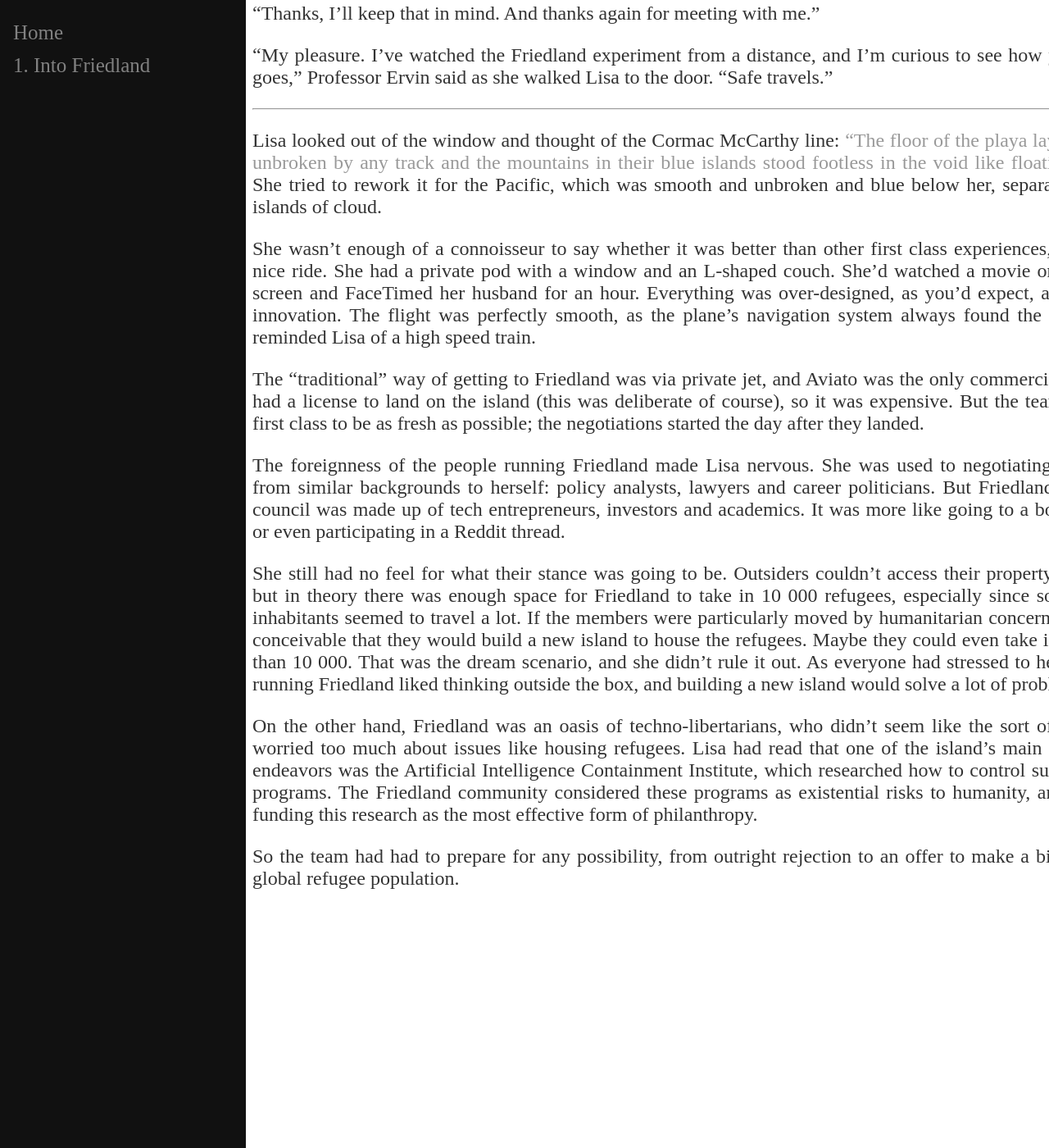
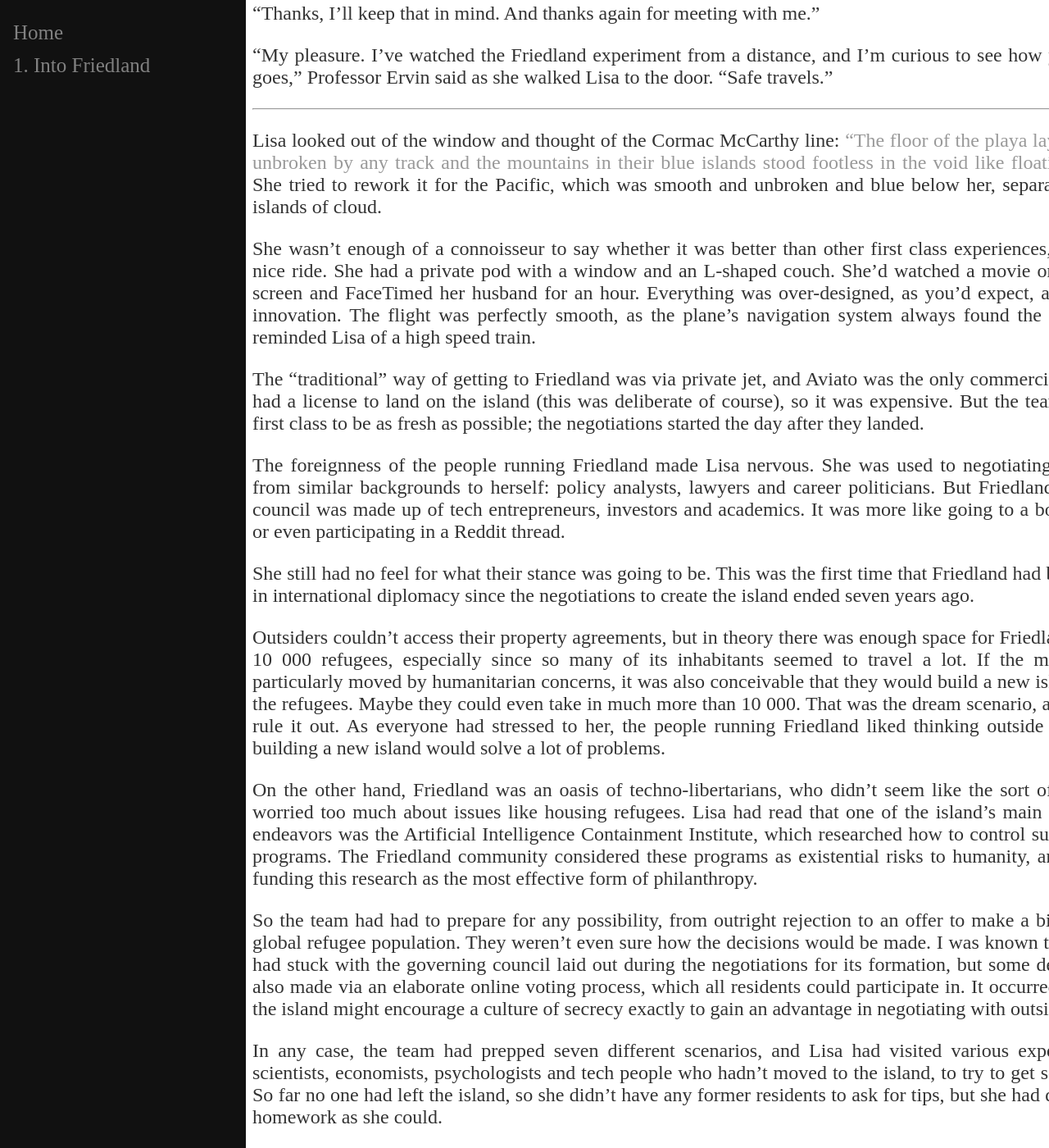
Before and after one commit to fylobc/fylobc.github.io, a Jekyll site: the page built from _parts/Part_0.md, in a window 1280 px wide and 1400 px high, scrolled down 980 px. Shown: the whole window at 82% size. Built offline with Jekyll 4.4.1, drawn with Linux system fonts in a browser that asks for light colours.

Commit message:
Edited part 1

```diff
--- a/_parts/Part_0.md
+++ b/_parts/Part_0.md
@@ -35,8 +35,12 @@ The “traditional” way of getting to Friedland was via private jet, and Aviat
 
 The foreignness of the people running Friedland made Lisa nervous. She was used to negotiating with people from similar backgrounds to herself: policy analysts, lawyers and career politicians. But Friedland’s governing council was made up of tech entrepreneurs, investors and academics. It was more like going to a board meeting, or even participating in a Reddit thread.
 
-She still had no feel for what their stance was going to be. Outsiders couldn’t access their property agreements, but in theory there was enough space for Friedland to take in 10 000 refugees, especially since so many of its inhabitants seemed to travel a lot. If the members were particularly moved by humanitarian concerns, it was also conceivable that they would build a new island to house the refugees. Maybe they could even take in much more than 10 000. That was the dream scenario, and she didn’t rule it out. As everyone had stressed to her, the people running Friedland liked thinking outside the box, and building a new island would solve a lot of problems.
+She still had no feel for what their stance was going to be. This was the first time that Friedland had been engaged in international diplomacy since the negotiations to create the island ended seven years ago.
+
+Outsiders couldn’t access their property agreements, but in theory there was enough space for Friedland to take in 10 000 refugees, especially since so many of its inhabitants seemed to travel a lot. If the members were particularly moved by humanitarian concerns, it was also conceivable that they would build a new island to house the refugees. Maybe they could even take in much more than 10 000. That was the dream scenario, and she didn’t rule it out. As everyone had stressed to her, the people running Friedland liked thinking outside the box, and building a new island would solve a lot of problems.
 
 On the other hand, Friedland was an oasis of techno-libertarians, who didn’t seem like the sort of people who worried too much about issues like housing refugees. Lisa had read that one of the island’s main philanthropic endeavors was the Artificial Intelligence Containment Institute, which researched how to control superintelligent programs. The Friedland community considered these programs as existential risks to humanity, and so viewed funding this research as the most effective form of philanthropy.
 
-So the team had had to prepare for any possibility, from outright rejection to an offer to make a big dent in the global refugee population.
+So the team had had to prepare for any possibility, from outright rejection to an offer to make a big dent in the global refugee population. They weren't even sure how the decisions would be made. I was known that Friedland had stuck with the governing council laid out during the negotiations for its formation, but some decisions were also made via an elaborate online voting process, which all residents could participate in. It occurred to Lisa that the island might encourage a culture of secrecy exactly to gain an advantage in negotiating with outsiders.
+
+In any case, the team had prepped seven different scenarios, and Lisa had visited various experts: political scientists, economists, psychologists and tech people who hadn’t moved to the island, to try to get some insights. So far no one had left the island, so she didn’t have any former residents to ask for tips, but she had done as much homework as she could.
```
